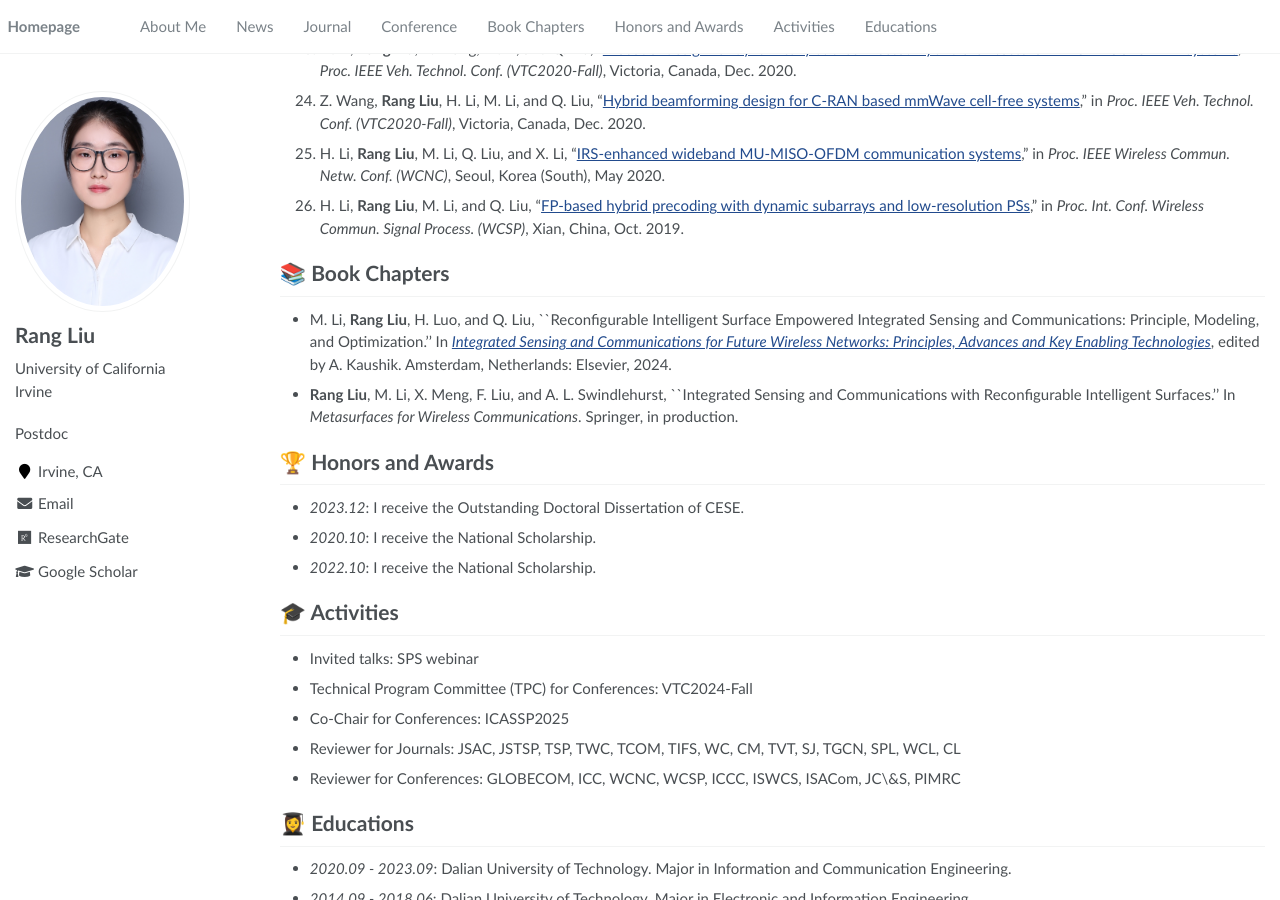
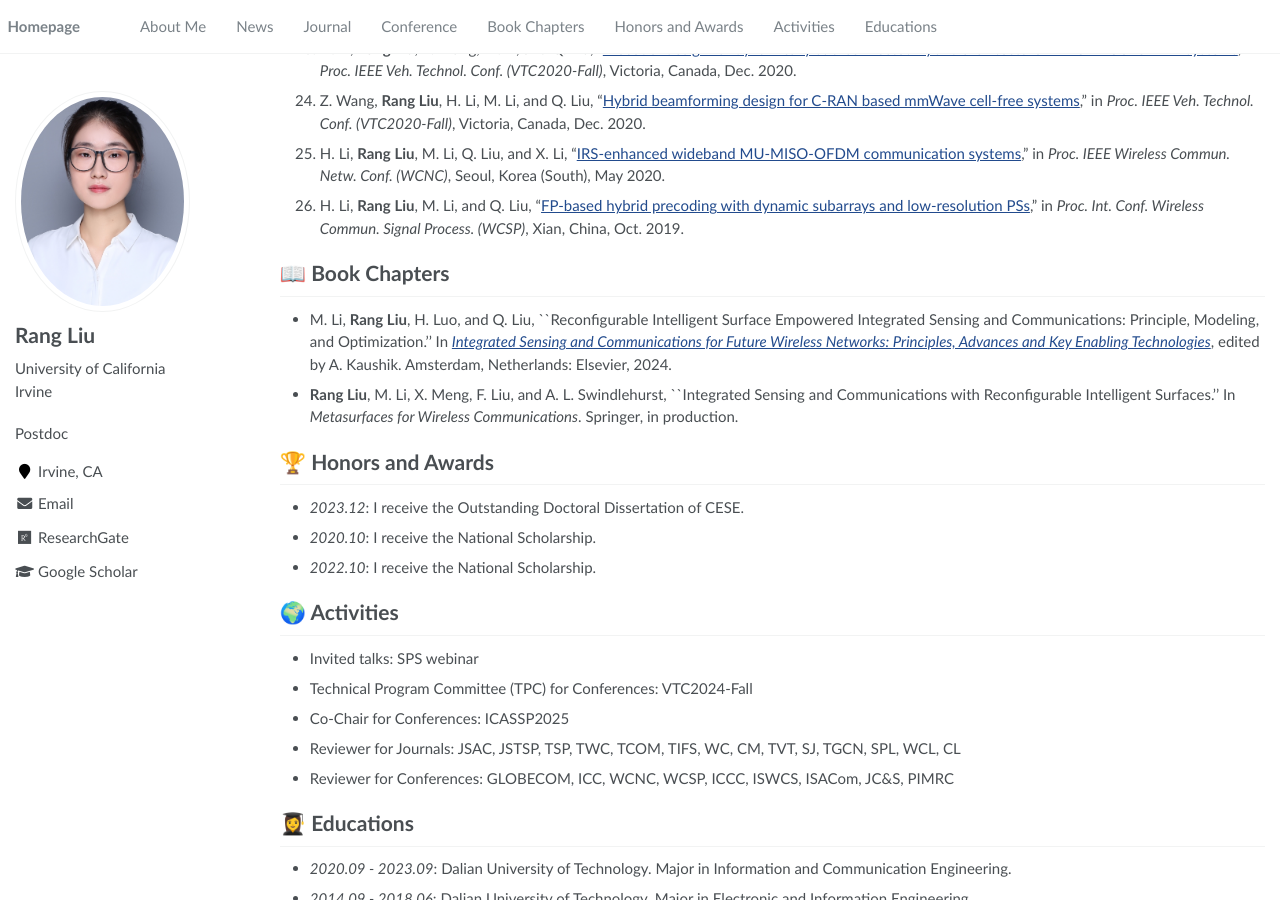
Before and after one commit to RangLiu0706/RangLiu0706.github.io, a Jekyll site: the page built from _pages/about.md, in a window 1280 px wide and 900 px high, scrolled down 4328 px. Built offline with Jekyll 4.4.1, drawn with Linux system fonts in a browser that asks for light colours; comment, search, counter and statistics services are not loaded; some of the changed text lies outside the part shown.

Commit message:
update08

```diff
--- a/_pages/about.md
+++ b/_pages/about.md
@@ -49,7 +49,7 @@ One conference paper co-authored with Zichao is accepted by GLOBECOM 2022. -->
 - *2022.07*: &nbsp; My blog is online. Yeah!
 
 
-# 📝 Journal
+# 📑 Journal
 
 
 16. **Rang Liu**, M. Li, Q. Liu, and A. L. Swindlehurst, "[SNR/CRB-constrained joint beamforming and reflection designs for RIS-ISAC systems](https://ieeexplore.ieee.org/document/10364735)," *IEEE Trans. Wireless Commun.*, vol. 23, no. 7, pp. 7456-7470, Jul. 2024. [<a href="https://github.com/RangLiu0706/SNR-CRB-constrained-beamforming-for-RIS-ISAC">code</a>]
@@ -93,7 +93,7 @@ One conference paper co-authored with Zichao is accepted by GLOBECOM 2022. -->
 
 1. Z. Xiao, **Rang Liu**\*, M. Li, Y. Liu, and Q. Liu, "[Low-complexity designs of symbol-level precoding for MU-MISO systems](https://ieeexplore.ieee.org/document/9770790)," *IEEE Trans. Commun.*, vol. 70, no. 7, pp. 4624-4639, Jul. 2022.
 
-# 📝 Journal
+# 📑 Journal
 
 
 22. M. Liu, M. Li, **Rang Liu**, and Q. Liu, "[Distributed distortion-aware beamforming designs for cell-free mMIMO systems]()," *IEEE Journal*, submitted.
@@ -249,7 +249,7 @@ One conference paper co-authored with Zichao is accepted by GLOBECOM 2022. -->
 1.	H. Li, **Rang Liu**, M. Li, and Q. Liu, "[FP-based hybrid precoding with dynamic subarrays and low-resolution PSs](https://ieeexplore.ieee.org/document/8928111)," in *Proc. Int. Conf. Wireless Commun. Signal Process. (WCSP)*, Xian, China, Oct. 2019.
 
 
-# 📚 Book Chapters
+# 📖 Book Chapters
 
 
 - M. Li, **Rang Liu**, H. Luo, and Q. Liu, ``Reconfigurable Intelligent Surface Empowered Integrated Sensing and Communications: Principle, Modeling, and Optimization.'' In [*Integrated Sensing and Communications for Future Wireless Networks: Principles, Advances and Key Enabling Technologies*](https://www.amazon.com/Integrated-Sensing-Communications-Wireless-Networks/dp/044322143X), edited by A. Kaushik. Amsterdam, Netherlands: Elsevier, 2024.
@@ -262,13 +262,12 @@ One conference paper co-authored with Zichao is accepted by GLOBECOM 2022. -->
 - *2020.10*: I receive the National Scholarship.
 - *2022.10*: I receive the National Scholarship.
 
-# 🎓 Activities
+# 🌍 Activities
 - Invited talks: SPS webinar
 - Technical Program Committee (TPC) for Conferences: VTC2024-Fall
 - Co-Chair for Conferences: ICASSP2025
 - Reviewer for Journals: JSAC, JSTSP, TSP, TWC, TCOM, TIFS, WC, CM, TVT, SJ, TGCN, SPL, WCL, CL
-- Reviewer for Conferences: GLOBECOM, ICC, WCNC, WCSP, ICCC, ISWCS, ISACom, JC\&S, PIMRC
-
+- Reviewer for Conferences: GLOBECOM, ICC, WCNC, WCSP, ICCC, ISWCS, ISACom, JC&S, PIMRC
 
 
 # 👩‍🎓 Educations
```
